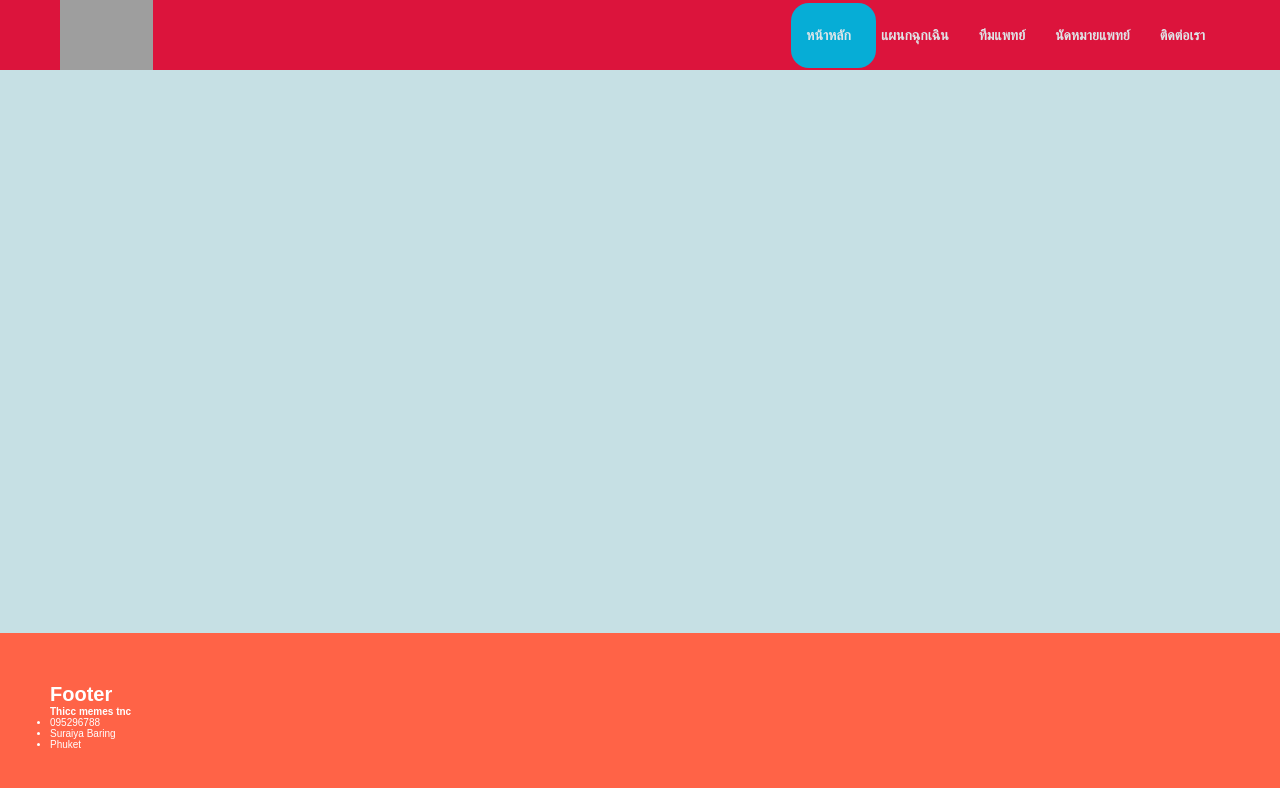
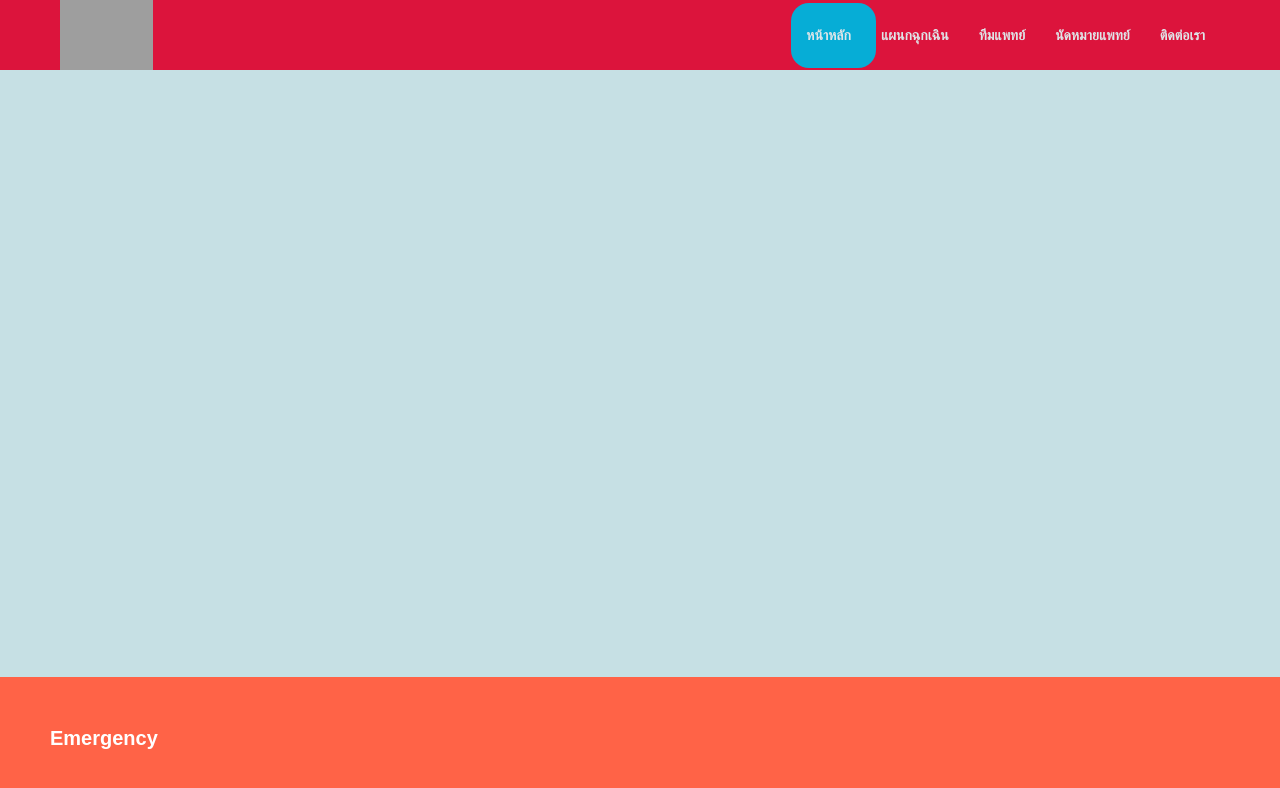
Before and after one commit to yoobaring/emergency, a React (Create React App) app in the folder fornend/: page / in a window 1280 px wide. Shown: the top 788 px of the page. Built offline with nearby package versions, Linux system fonts and the light colour scheme; grey boxes are pictures that could not be loaded.

Commit message:
Edit text Footer

```diff
--- a/fornend/src/components/Footer.js
+++ b/fornend/src/components/Footer.js
@@ -9,15 +9,7 @@ const Footer = () => {
             <div className="container">
                 <div className="row">
                     {/*Column1*/}
-                    <h1>Footer</h1>
-                    <div className="col">
-                        <h4>Thicc memes tnc</h4>
-                        <ul className="list-unstyled">
-                            <li>095296788</li>
-                            <li>Suraiya Baring</li>
-                            <li>Phuket</li>
-                        </ul>
-                </div>
+                    <h1>Emergency</h1>
 
                 </div>
             </div>
```
